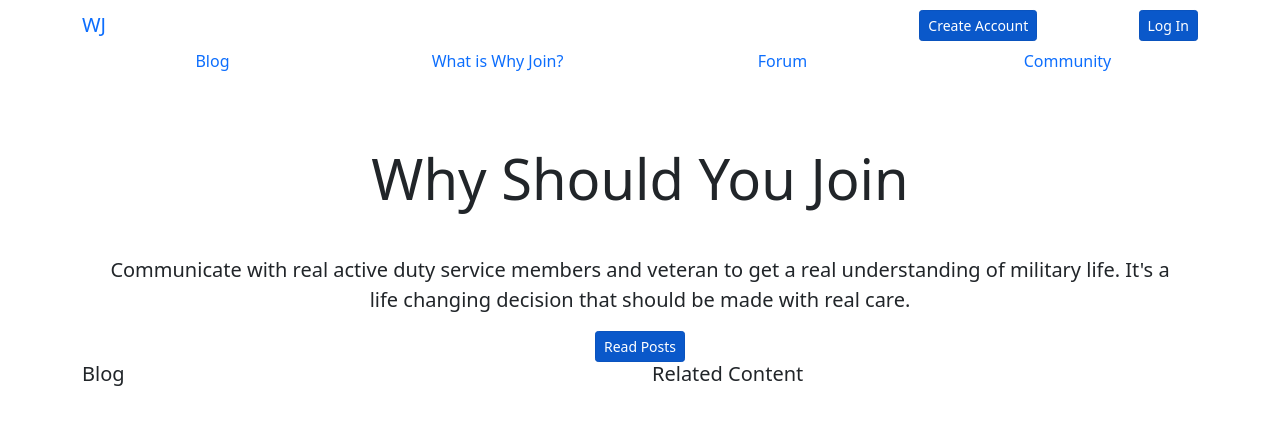
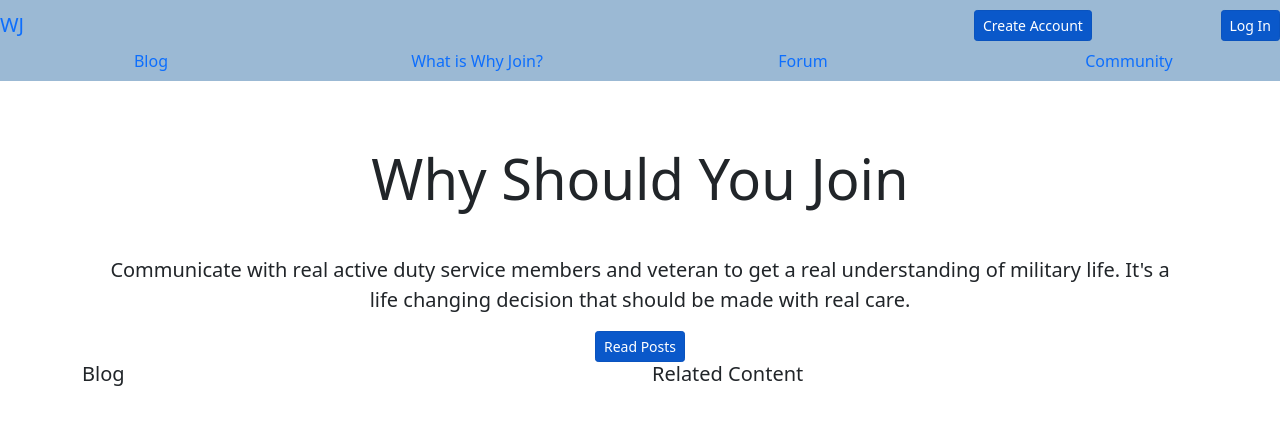
Before and after one commit to kghudgens/WhyJoin, a Django app: page / in a window 1280 px wide. Shown: the top 425 px of the page. Run offline with Django 3.2, Linux system fonts and the light colour scheme; some libraries are stand-ins or nearby versions.

Commit message:
changed navbar color

```diff
--- a/whyjoin/hub/static/hub/style.css
+++ b/whyjoin/hub/static/hub/style.css
@@ -13,6 +13,6 @@ padding-top: 10px;
     background-color: #E8F0FF;
 }
 
-.lapis{
-    background-color: #255c99;
+.cerulean{
+    background-color: #9BB9D4;
 }
--- a/whyjoin/hub/templates/hub/base.html
+++ b/whyjoin/hub/templates/hub/base.html
@@ -20,7 +20,7 @@
   <body>
     <!-- Navbar -->
 <!-- Holder div of the navbar components -->
-    <div class="container">
+    <div class="cerulean">
       <!-- Beginning of first row -->
       <div class="row padding">
         <!-- Brand WJ link -->
```
